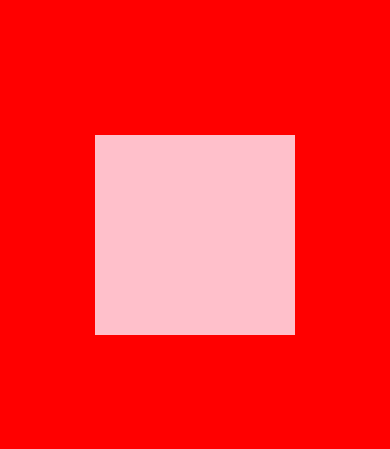
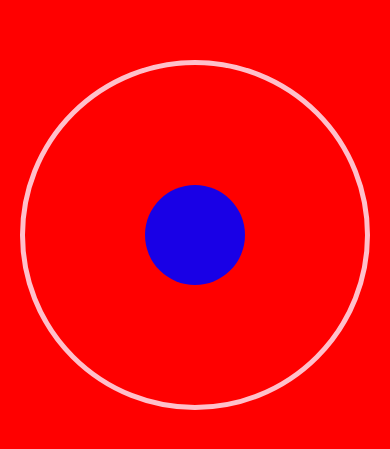
Before and after one commit to nileshsalunkhev193hql/react-native-animations, a React Native app: screen / in a window 390 px wide. Shown: the part 187-636 px from the top of the page. Built offline with nearby package versions, Linux system fonts and the light colour scheme.

Commit message:
Pangesture handler package added with pan gesture implementation

```diff
--- a/App.tsx
+++ b/App.tsx
@@ -10,7 +10,7 @@ import {
   View,
 } from 'react-native';
 import { BasicAnimations } from './src/Animations/BasicAnimation';
-
+import { PanGestureComponent } from './src/Animations/PanGestureHandler';
 
 export const SIZE = 100
 
@@ -27,7 +27,8 @@ function App(): React.JSX.Element {
       backgroundColor: 'red',
     }}
     >
-      <BasicAnimations />
+      {/* <BasicAnimations /> */}
+      <PanGestureComponent />
     </View>
   );
 }
--- a/package.json
+++ b/package.json
@@ -12,6 +12,7 @@
   "dependencies": {
     "react": "18.3.1",
     "react-native": "0.76.6",
+    "react-native-gesture-handler": "^2.22.0",
     "react-native-reanimated": "^3.16.7"
   },
   "devDependencies": {
--- /dev/null
+++ b/src/Animations/PanGestureHandler.tsx
@@ -0,0 +1,79 @@
+import React from 'react'
+import { View } from 'react-native'
+import { PanGestureHandler, GestureDetector, Gesture, GestureHandlerRootView } from 'react-native-gesture-handler'
+import Animated, { useAnimatedStyle, useSharedValue, withSpring } from 'react-native-reanimated'
+import { SIZE } from '../../App'
+
+export const PanGestureComponent = () => {
+
+    const translateX = useSharedValue(0)
+    const translateY = useSharedValue(0)
+    const startValue = useSharedValue({
+        x: 0,
+        y: 0
+    })
+
+    const translateStyle = useAnimatedStyle(() => {
+        return (
+            {
+                transform: [
+                    { translateX: translateX.value },
+                    { translateY: translateY.value },
+                ]
+            }
+        )
+    }, [])
+
+    const _dragGesture = Gesture.Pan()
+    .onStart(() => {
+        startValue.value.x = translateX.value
+        startValue.value.y = translateY.value
+    })
+    .onUpdate((event) => {
+        translateX.value = event.translationX + startValue.value.x
+        translateY.value = event.translationY + startValue.value.y
+    })
+    .onEnd(() => {
+        translateX.value = withSpring(0)
+        translateY.value = withSpring(0)
+        startValue.value.x = withSpring(0)
+        startValue.value.y = withSpring(0)
+    })
+
+    // const gestures = Gesture.
+
+    return (
+        <GestureHandlerRootView
+        style={{
+            display:'flex',
+            justifyContent:'center',
+            alignItems:'center'
+        }}
+        >
+            <View style={{
+                height: SIZE * 3.5,
+                width: SIZE * 3.5,
+                borderRadius: SIZE * 3.5 / 2,
+                justifyContent:'center',
+                alignItems:'center',
+                borderWidth: 5,
+                borderColor: 'pink'
+
+             }} >
+            <GestureDetector gesture={_dragGesture}>
+            <Animated.View
+            style={[
+                {
+                    height: SIZE,
+                    width: SIZE,
+                    backgroundColor: 'rgba(0,0,256,0.9)',
+                    borderRadius: SIZE / 2
+                },
+                translateStyle
+            ]}
+            />
+            </GestureDetector>
+            </View>
+        </GestureHandlerRootView>
+    )
+}
```
Also changed, not shown: 1 other file (tests, documents, lock files or other folders).
